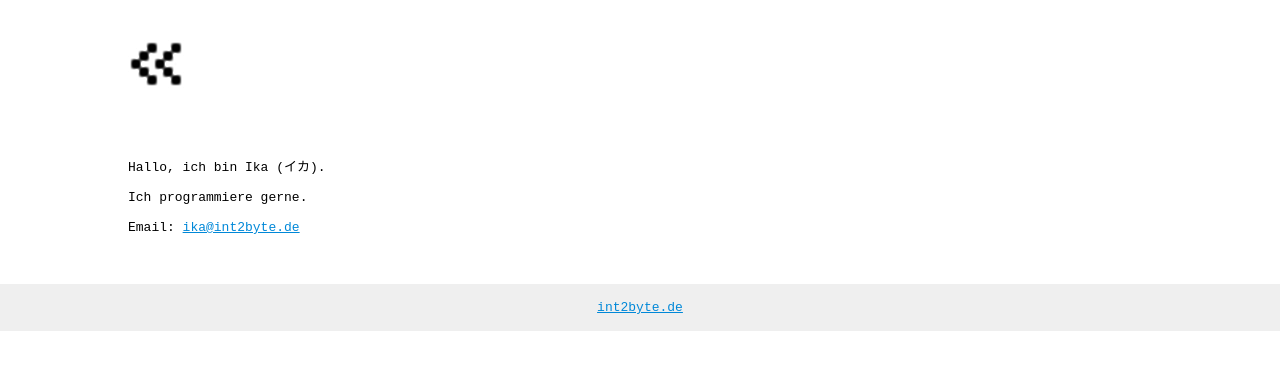
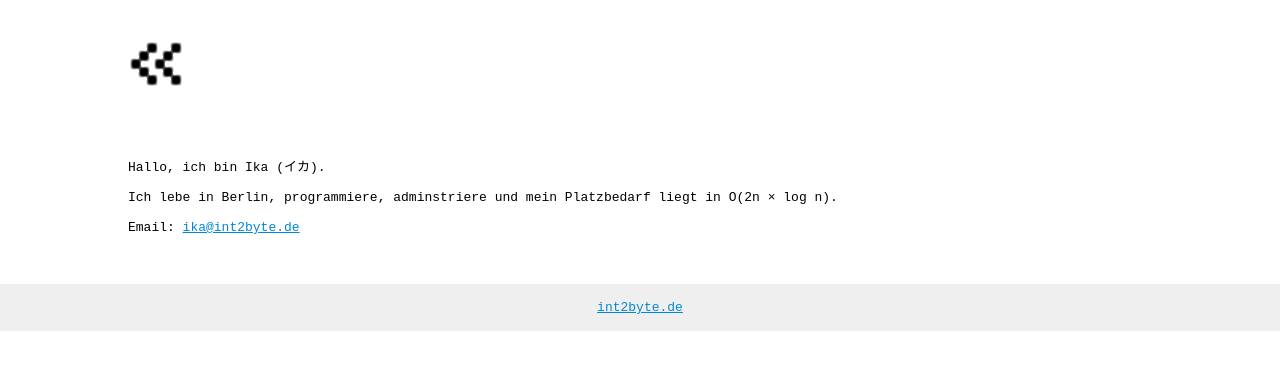
Before and after one commit to IkarosKappler/twig-setup, a PHP site: page /contact in a window 1280 px wide. Shown: the part 384-754 px from the top of the page. Run offline with PHP 8.4, Linux system fonts and the light colour scheme; some libraries are stand-ins or nearby versions; some web fonts are replaced.

Commit message:
Added a new contact page. Added a screenshot for the readme.

```diff
--- a/templates/contact.twig
+++ b/templates/contact.twig
@@ -13,7 +13,7 @@
 {% block content %}
    Hallo, ich bin Ika (イカ).<br/>
    <br/>
-   Ich programmiere gerne.<br/>
+   Ich lebe in Berlin, programmiere, adminstriere und mein Platzbedarf liegt in O(2n &times; log n).<br/>
    <br/>
    Email: <a href="mailto:ika@int2byte.de">ika@int2byte.de</a>
 
```
Also changed, not shown: README.md.
